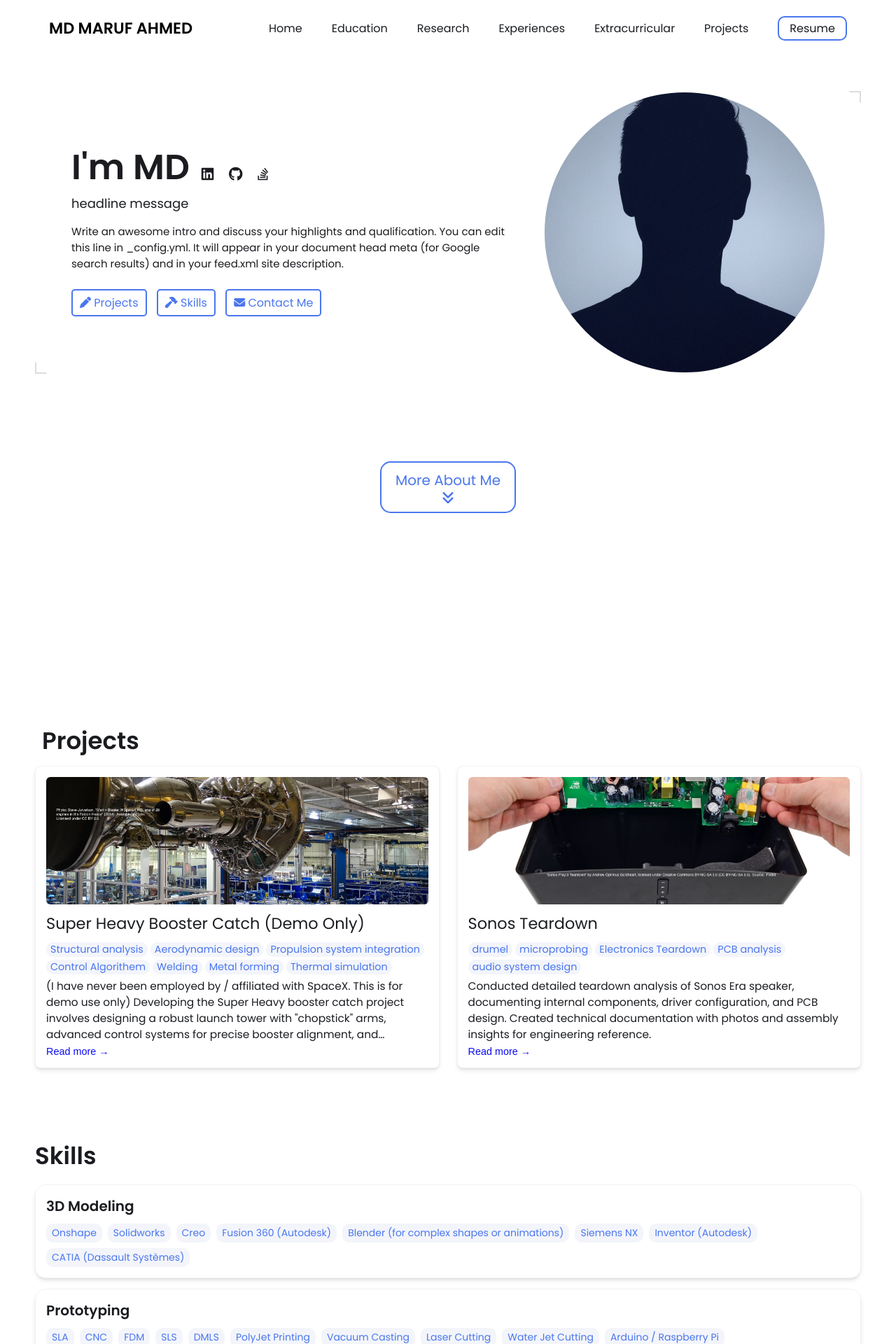
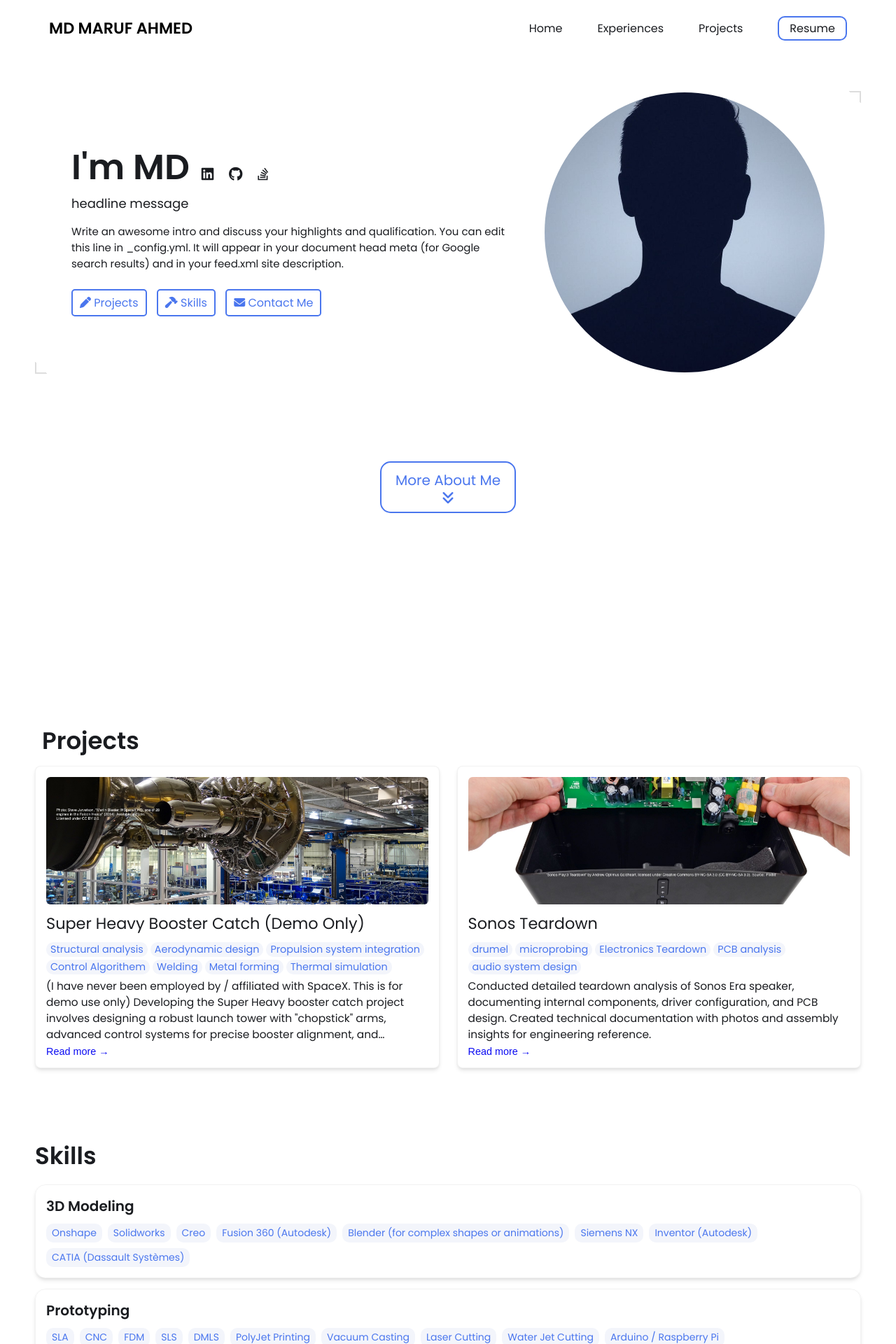
Before and after one commit to maruf066/maruf066.github.io, a Jekyll site: the page built from index.html, in a window 1280 px wide. Shown: the top 1920 px of the page at 70% size. Built offline with Jekyll 4.4.1, drawn with Linux system fonts in a browser that asks for light colours.

Commit message:
Chenge 2
Updated navbar styles and simplified link structure for mobile and desktop menus.

```diff
--- a/_includes/navbar.html
+++ b/_includes/navbar.html
@@ -1,43 +1,31 @@
 <!-- _includes/nav.html -->
 <style>
-    /* This CSS ensures everything stays on one line */
     nav {
         display: flex;
-        justify-content: space-between; /* Pushes name left, links right */
+        justify-content: space-between;
         align-items: center;
-        flex-wrap: nowrap; /* Prevents wrapping to a new line */
+        flex-wrap: nowrap;
         padding: 10px 20px;
     }
-
-    /* Styling for your Name (Left side) */
     nav .left a {
         font-weight: bold;
-        font-size: 1.4rem; /* Makes your name slightly bigger */
-        white-space: nowrap; /* Keeps your name on a single line */
+        font-size: 1.4rem;
+        white-space: nowrap;
         text-decoration: none;
         color: inherit;
     }
-
-    /* Styling for the Links (Right side) */
     nav .right.desktop-nav {
         display: flex;
         align-items: center;
-        gap: 12px; /* Space between each link */
+        gap: 20px; /* Increased gap slightly for the cleaner look */
         white-space: nowrap;
     }
-
     nav .right.desktop-nav a {
-        font-size: 1rem; /* Normal size for the links */
+        font-size: 1rem;
         text-decoration: none;
         color: inherit;
     }
-
-    /* Keeps the mobile menu hidden on desktop */
-    .menu-toggle, .mobile-nav {
-        display: none;
-    }
-
-    /* Show mobile menu button only on small screens */
+    .menu-toggle, .mobile-nav { display: none; }
     @media (max-width: 900px) {
         .desktop-nav { display: none !important; }
         .menu-toggle { display: block; }
@@ -51,27 +39,10 @@
 
     <!-- Desktop Menu -->
     <div class="right desktop-nav">
-        <a href="{{ site.baseurl }}/">
-            <span>Home</span>
-        </a>
-        <a href="{{ site.baseurl }}/education/">
-            <span>Education</span>
-        </a>
-        <a href="{{ site.baseurl }}/research/">
-            <span>Research</span>
-        </a>
-        <a href="{{ site.baseurl }}/experiences/">
-            <span>Experiences</span>
-        </a>
-        <a href="{{ site.baseurl }}/extracurricular/">
-            <span>Extracurricular</span>
-        </a>
-        <a href="{{ site.baseurl }}/projects/">
-            <span>Projects</span>
-        </a>
-        <a href="{{site.resume-url}}" target="_blank" rel="noopener noreferrer">
-            <span>Resume</span>
-        </a>
+        <a href="{{ site.baseurl }}/"><span>Home</span></a>
+        <a href="{{ site.baseurl }}/experiences/"><span>Experiences</span></a>
+        <a href="{{ site.baseurl }}/projects/"><span>Projects</span></a>
+        <a href="{{site.resume-url}}" target="_blank" rel="noopener noreferrer"><span>Resume</span></a>
     </div>
 
     <!-- Mobile Menu Button -->
@@ -81,26 +52,9 @@
 
     <!-- Mobile Menu -->
     <div class="mobile-nav">
-        <a href="{{ site.baseurl }}/">
-            <span>Home</span>
-        </a>
-        <a href="{{ site.baseurl }}/education/">
-            <span>Education</span>
-        </a>
-        <a href="{{ site.baseurl }}/research/">
-            <span>Research</span>
-        </a>
-        <a href="{{ site.baseurl }}/experiences/">
-            <span>Experiences</span>
-        </a>
-        <a href="{{ site.baseurl }}/extracurricular/">
-            <span>Extracurricular</span>
-        </a>
-        <a href="{{ site.baseurl }}/projects/">
-            <span>Projects</span>
-        </a>
-        <a href="{{site.resume-url}}" target="_blank" rel="noopener noreferrer">
-            <span>Resume</span>
-        </a>
+        <a href="{{ site.baseurl }}/"><span>Home</span></a>
+        <a href="{{ site.baseurl }}/experiences/"><span>Experiences</span></a>
+        <a href="{{ site.baseurl }}/projects/"><span>Projects</span></a>
+        <a href="{{site.resume-url}}" target="_blank" rel="noopener noreferrer"><span>Resume</span></a>
     </div>
 </nav>
```
